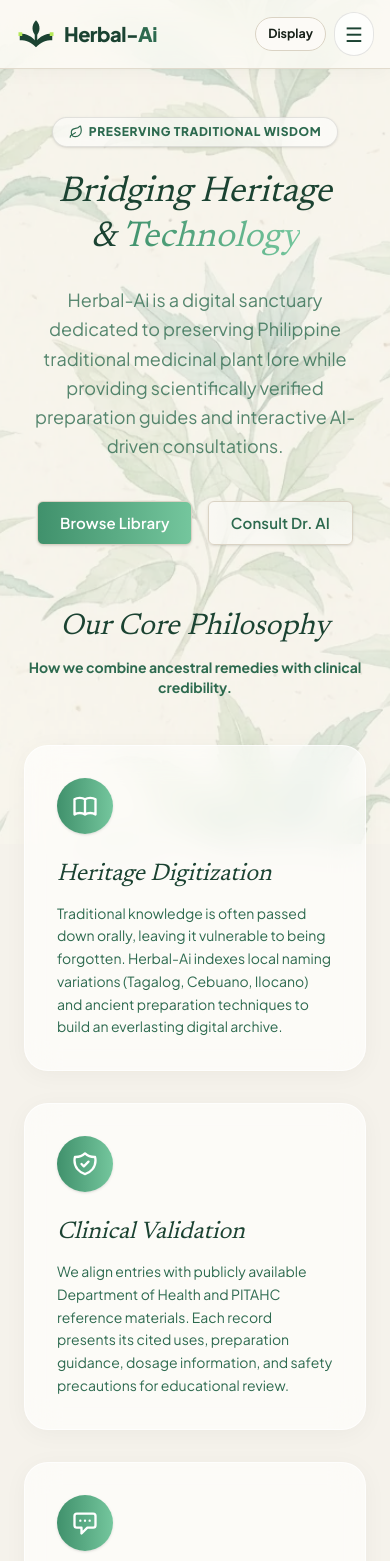
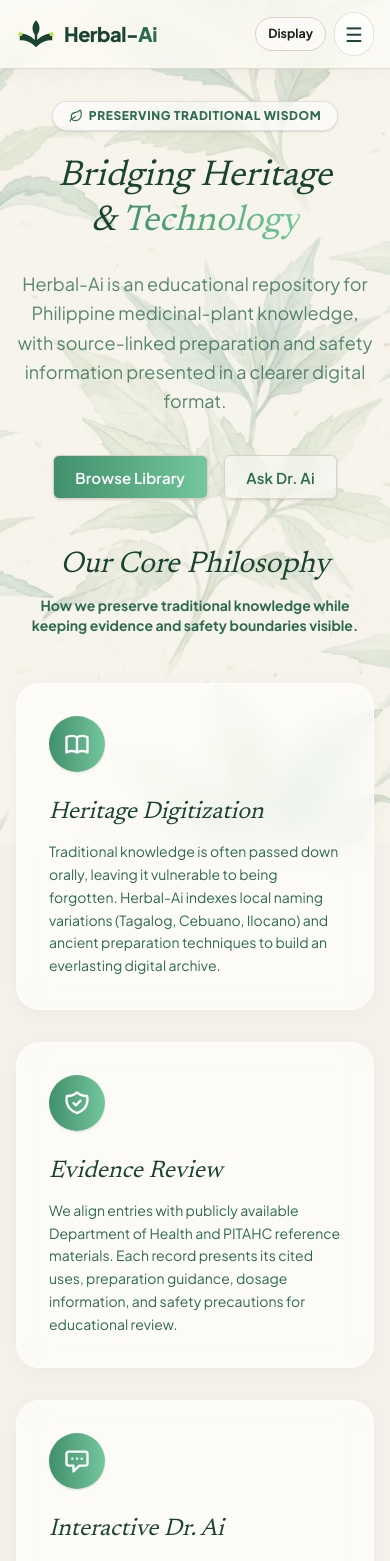
Before and after one commit to ultrakevin143/HerbalAiCapstoneProject, a Next.js app in the folder herbalaifrontend/: page /about in a window 390 px wide. Shown: the top 1561 px of the page. Built offline with nearby package versions, Linux system fonts and the light colour scheme.

Commit message:
fix mobile about content and authenticated CTA

```diff
--- a/herbalaifrontend/app/about/page.tsx
+++ b/herbalaifrontend/app/about/page.tsx
@@ -12,6 +12,7 @@ import {
   ArrowRight,
 } from 'lucide-react';
 import OptimizedFillImage from '../../components/OptimizedFillImage';
+import { useAuth } from '../../context/AuthContext';
 
 interface PitahcHerb {
   id: string;
@@ -25,6 +26,8 @@ interface PitahcHerb {
 }
 
 export default function AboutPage() {
+  const { isAuthenticated } = useAuth();
+
   const pitahcHerbs: PitahcHerb[] = [
     {
       id: 'lagundi',
@@ -135,8 +138,8 @@ export default function AboutPage() {
       {/* Top Navigation */}
       <Navbar />
 
-      <main className="flex-1 py-12 md:py-20 px-6">
-        <div className="mx-auto max-w-7xl space-y-16 md:space-y-24">
+      <main className="flex-1 px-4 py-8 sm:px-6 md:py-20">
+        <div className="mx-auto max-w-7xl space-y-12 md:space-y-24">
 
           {/* Page Hero Section */}
           <section className="text-center max-w-4xl mx-auto space-y-6">
@@ -153,7 +156,7 @@ export default function AboutPage() {
             </h1>
 
             <p className="text-lg md:text-xl text-[#2d6a4f]/80 dark:text-muted leading-relaxed max-w-2xl mx-auto">
-              Herbal-Ai is a digital sanctuary dedicated to preserving Philippine traditional medicinal plant lore while providing scientifically verified preparation guides and interactive AI-driven consultations.
+              Herbal-Ai is an educational repository for Philippine medicinal-plant knowledge, with source-linked preparation and safety information presented in a clearer digital format.
             </p>
 
             <div className="flex justify-center gap-4 pt-4">
@@ -167,7 +170,7 @@ export default function AboutPage() {
                 href="/chat"
                 className="btn btn-glass bg-white/45 dark:bg-panel/75 backdrop-blur-md border border-white/60 dark:border-line text-[#2d6a4f] dark:text-ink font-semibold text-sm px-8 py-3 rounded-full hover:bg-white/65 dark:hover:bg-panel transition-all shadow-sm"
               >
-                Consult Dr. AI
+                Ask Dr. Ai
               </Link>
             </div>
           </section>
@@ -179,7 +182,7 @@ export default function AboutPage() {
                 Our Core Philosophy
               </h2>
               <p className="text-[#2d6a4f] dark:text-muted font-bold text-sm max-w-md mx-auto">
-                How we combine ancestral remedies with clinical credibility.
+                How we preserve traditional knowledge while keeping evidence and safety boundaries visible.
               </p>
             </div>
 
@@ -210,7 +213,7 @@ export default function AboutPage() {
                     </svg>
                   </div>
                   <h3 className="font-serif-custom italic font-normal text-2xl text-[#1b4332] dark:text-ink mb-3">
-                    Clinical Validation
+                    Evidence Review
                   </h3>
                   <p className="text-sm text-[#2d6a4f] dark:text-muted leading-relaxed">
                     We align entries with publicly available Department of Health and PITAHC reference materials. Each record presents its cited uses, preparation guidance, dosage information, and safety precautions for educational review.
@@ -227,10 +230,10 @@ export default function AboutPage() {
                     </svg>
                   </div>
                   <h3 className="font-serif-custom italic font-normal text-2xl text-[#1b4332] dark:text-ink mb-3">
-                    Interactive Dr. AI
+                    Interactive Dr. Ai
                   </h3>
                   <p className="text-sm text-[#2d6a4f] dark:text-muted leading-relaxed">
-                    Access local herbal medicine wisdom on demand. Our smart chat assistant helps translate symptoms into verified preparation methods, translating complex botanical names into actionable, traditional household recipes.
+                    Ask questions using everyday language. Dr. Ai organizes matching repository records into clearer educational answers and avoids unsupported herb-specific guidance.
                   </p>
                 </div>
               </div>
@@ -324,7 +327,7 @@ export default function AboutPage() {
                     {/* Indications */}
                     <div>
                       <h4 className="text-[10px] font-black uppercase tracking-widest text-gray-400 mb-2">
-                        Therapeutic Indications
+                        Documented Uses
                       </h4>
                       <div className="flex flex-wrap gap-2">
                         {activeHerb.indications.map((ind, idx) => (
@@ -348,10 +351,10 @@ export default function AboutPage() {
                       </p>
                     </div>
 
-                    {/* Scientific Fact */}
+                    {/* Evidence note */}
                     <div>
                       <h4 className="text-[10px] font-black uppercase tracking-widest text-gray-400 mb-1">
-                        Scientific Verification
+                        Repository Evidence Note
                       </h4>
                       <p className="text-xs font-semibold text-[#2d6a4f] dark:text-[#74c69d] italic bg-[#74c69d]/10 border border-[#74c69d]/25 rounded-2xl p-4 flex items-start gap-2">
                         <Lightbulb className="h-4 w-4 shrink-0 text-[#40916c] mt-0.5" />
@@ -376,7 +379,7 @@ export default function AboutPage() {
           </section>
 
           {/* Collaborative Capstone Section */}
-          <section className="glass-card bg-white/45 dark:bg-panel/75 backdrop-blur-md border border-black/10 dark:border-line rounded-3xl p-8 md:p-12 shadow-sm grid grid-cols-1 md:grid-cols-12 gap-8 items-center">
+          <section className="glass-card grid grid-cols-1 items-center gap-8 rounded-3xl border border-black/10 bg-white/45 p-6 shadow-sm backdrop-blur-md dark:border-line dark:bg-panel/75 sm:p-8 md:grid-cols-12 md:p-12">
             <div className="md:col-span-7 space-y-6">
               <div className="inline-flex items-center bg-[#c9a040]/10 border border-[#c9a040]/30 text-[#c9a040] text-[10px] font-black uppercase tracking-widest px-3 py-1 rounded-full">
                 <GraduationCap className="h-3.5 w-3.5 mr-1.5 text-[#c9a040]" />
@@ -388,7 +391,7 @@ export default function AboutPage() {
               </h2>
 
               <p className="text-sm md:text-base font-bold text-[#2d6a4f] dark:text-muted leading-relaxed">
-                Herbal-Ai represents a dedicated Capstone initiative built to solve a critical issue: the gap between traditional folk wisdom and modern digital health applications. By providing a verified central registry, we aim to eliminate hazardous self-medication practices while honoring local botanical heritage.
+                Herbal-Ai is a capstone initiative addressing the gap between traditional folk knowledge and accessible digital health education. It provides a reviewed repository that keeps sources, preparation notes, and safety limits visible while honoring local botanical heritage.
               </p>
 
               <div className="grid grid-cols-2 gap-4 text-xs font-semibold text-[#1b4332] dark:text-ink pt-2">
@@ -398,7 +401,7 @@ export default function AboutPage() {
                 </div>
                 <div className="flex items-center gap-2">
                   <CheckCircle2 className="h-4 w-4 text-[#52b788] shrink-0" />
-                  <span>Botanist-reviewed monographs</span>
+                  <span>Administrator-reviewed plant records</span>
                 </div>
                 <div className="flex items-center gap-2">
                   <CheckCircle2 className="h-4 w-4 text-[#52b788] shrink-0" />
@@ -413,8 +416,8 @@ export default function AboutPage() {
 
             <div className="md:col-span-5 relative rounded-2xl overflow-hidden shadow-md aspect-video md:aspect-square bg-white border border-black/5">
               <OptimizedFillImage
-                src="https://images.unsplash.com/photo-1512290923902-8a9f81dc236c?w=600&q=80"
-                alt="Science lab analyzing medicinal leaves"
+                src="/images/lagundi.png"
+                alt="Lagundi leaves documented in the Herbal-Ai medicinal-plant library"
                 sizes="(max-width: 768px) 100vw, 42vw"
                 className="w-full h-full object-cover opacity-90"
               />
@@ -422,20 +425,21 @@ export default function AboutPage() {
           </section>
 
           {/* Final Call to Action */}
-          <section className="text-center bg-gradient-to-br from-[#1b4332] to-[#2d6a4f] rounded-3xl p-8 md:p-12 text-white shadow-lg space-y-6 relative overflow-hidden">
-            <div className="absolute top-0 left-0 w-32 h-32 bg-white/5 rounded-full -translate-x-12 -translate-y-12"></div>
-            <div className="absolute bottom-0 right-0 w-48 h-48 bg-white/5 rounded-full translate-x-16 translate-y-16"></div>
+          {!isAuthenticated && (
+            <section className="relative space-y-6 overflow-hidden rounded-3xl bg-gradient-to-br from-[#1b4332] to-[#2d6a4f] p-6 text-center text-white shadow-lg sm:p-8 md:p-12">
+              <div className="absolute top-0 left-0 h-32 w-32 -translate-x-12 -translate-y-12 rounded-full bg-white/5"></div>
+              <div className="absolute right-0 bottom-0 h-48 w-48 translate-x-16 translate-y-16 rounded-full bg-white/5"></div>
 
             <span className="text-xs font-black uppercase tracking-widest text-[#74c69d]">
               Ready to Explore?
             </span>
 
             <h2 className="font-serif-custom italic font-normal text-3xl md:text-5xl max-w-2xl mx-auto leading-tight">
-              Begin your journey into traditional Philippine therapeutics
+              Explore documented Philippine herbal knowledge
             </h2>
 
             <p className="text-white/80 max-w-md mx-auto text-sm">
-              Register as a contributor to suggest new herbs, or open Dr. AI to receive guidelines on natural formulations instantly.
+              Create an account to suggest herbs, or ask Dr. Ai for source-grounded preparation and safety information from the repository.
             </p>
 
             <div className="flex flex-wrap justify-center gap-4 pt-4 relative z-10">
@@ -449,10 +453,11 @@ export default function AboutPage() {
                 href="/chat"
                 className="border border-white/45 bg-white/10 text-white font-bold text-sm px-8 py-3.5 rounded-full hover:bg-white/20 transition-all"
               >
-                Ask Dr. AI
+                Ask Dr. Ai
               </Link>
             </div>
-          </section>
+            </section>
+          )}
 
         </div>
       </main>
```
